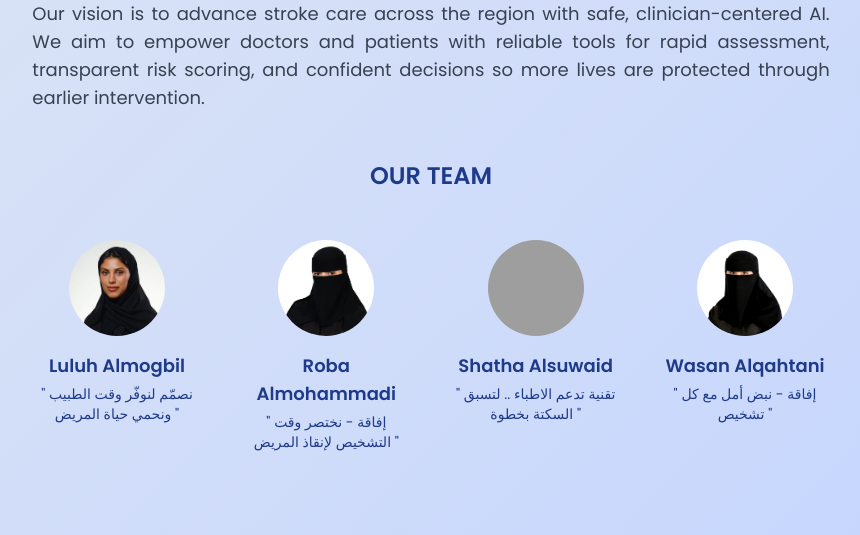
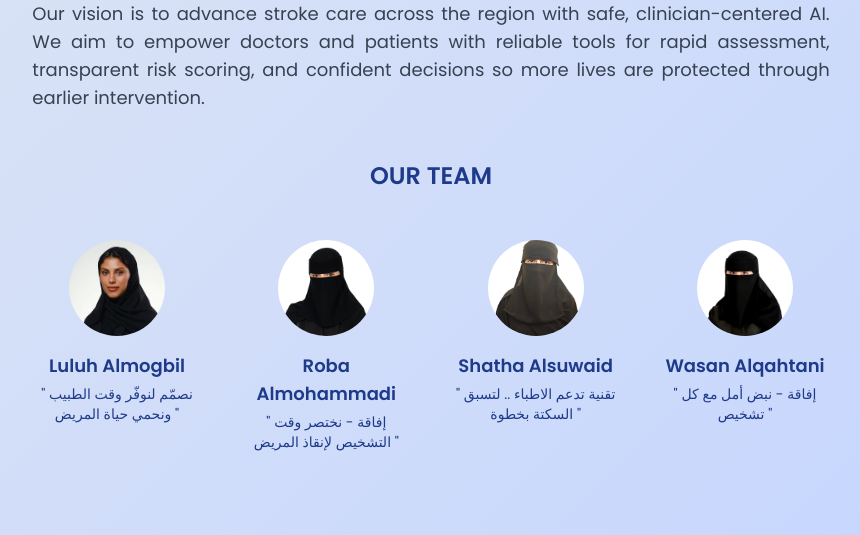
Before and after one commit to Luluhmm/Efaqah, a Django app: page /about/ in a window 1280 px wide. Shown: the part 456-991 px from the top of the page, without its empty margins (197-1057 px from the left). Run offline with Django 5.2, Linux system fonts and the light colour scheme; parts of the project's set-up code (start-up, migrations or seed data) failed here and were passed over; some libraries are stand-ins or nearby versions; grey boxes are pictures that could not be loaded.

Commit message:
updated about page

```diff
--- a/Efaqah/main/templates/main/about.html
+++ b/Efaqah/main/templates/main/about.html
@@ -101,7 +101,7 @@ body { font-family: 'Poppins', sans-serif; }
 
     <div>
         <div class="w-24 h-24 mx-auto rounded-full overflow-hidden">
-            <img src="{% static 'images/roba-profile.jpg' %}" alt="Roba Almohammadi" class="w-full h-full object-cover">
+            <img src="{% static 'images/Roba.jpg' %}" alt="Roba Almohammadi" class="w-full h-full object-cover">
         </div>
         <h3 class="mt-4 font-semibold text-blue-900 text-lg">Roba Almohammadi</h3>
         <p class="mt-1 text-sm text-blue-900">" إفاقة - نختصر وقت التشخيص لإنقاذ المريض "</p>
@@ -110,7 +110,7 @@ body { font-family: 'Poppins', sans-serif; }
 
     <div>
         <div class="w-24 h-24 mx-auto rounded-full overflow-hidden">
-            <img src="{% static 'images/shatha.png' %}" alt="Shatha Alsuwaid" class="w-full h-full object-cover">
+            <img src="{% static 'images/shatha-profile.JPG' %}" alt="Shatha Alsuwaid" class="w-full h-full object-cover">
         </div>
         <h3 class="mt-4 font-semibold text-blue-900 text-lg">Shatha Alsuwaid</h3>
         <p class="mt-1 text-sm text-blue-900">" تقنية تدعم الاطباء .. لتسبق السكتة بخطوة "</p>
```
Also changed, not shown: Efaqah/main/static/images/Roba.jpg (added), Efaqah/main/static/images/roba-profile.jpg (deleted), Efaqah/main/static/images/roba2.jpg (deleted), Efaqah/main/static/images/shatha-profile.JPG (added), Efaqah/media/images/49_1_lVZ7a3x.jpg (added), Efaqah/media/images/58_2_0EVlRag.jpg (added).
